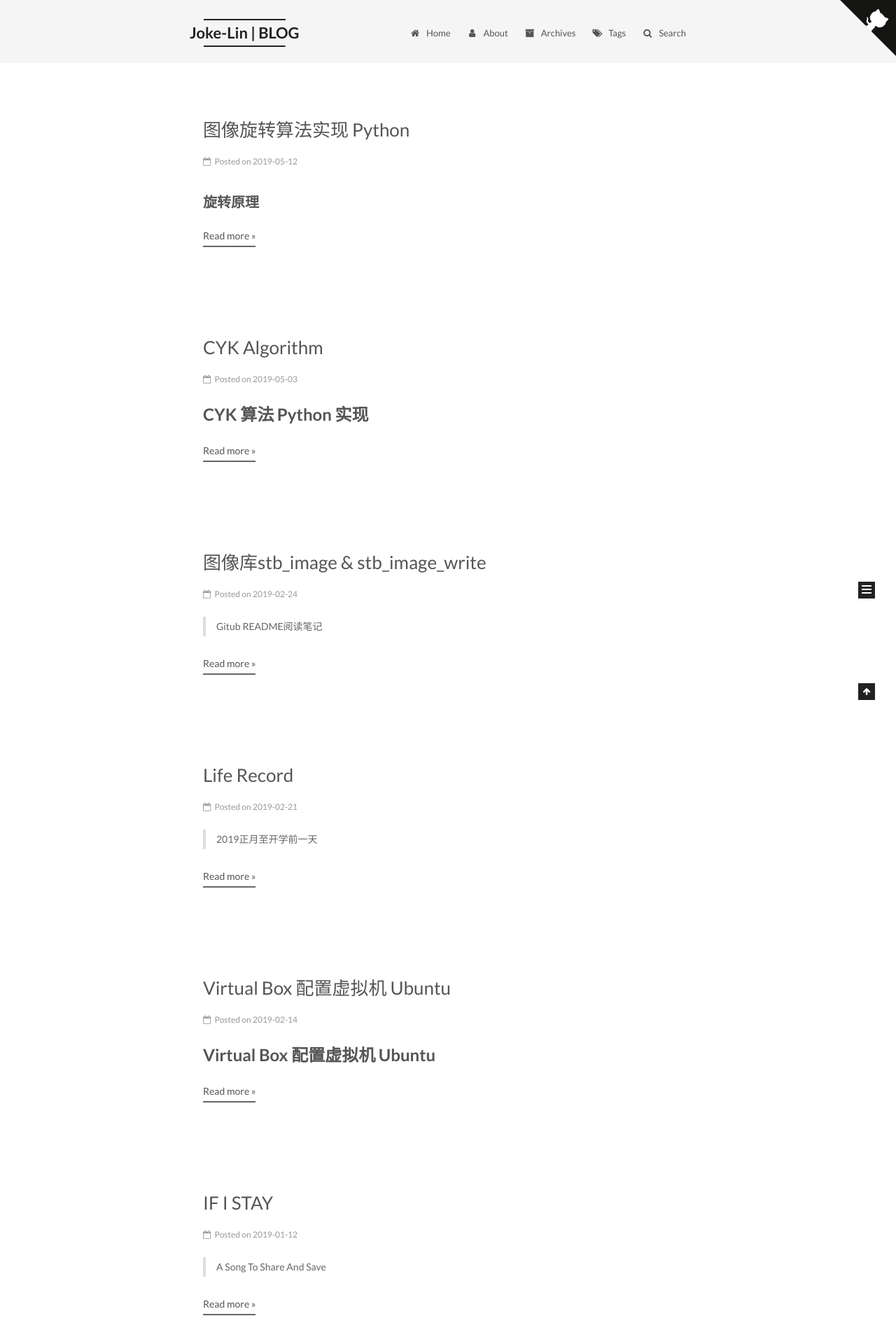
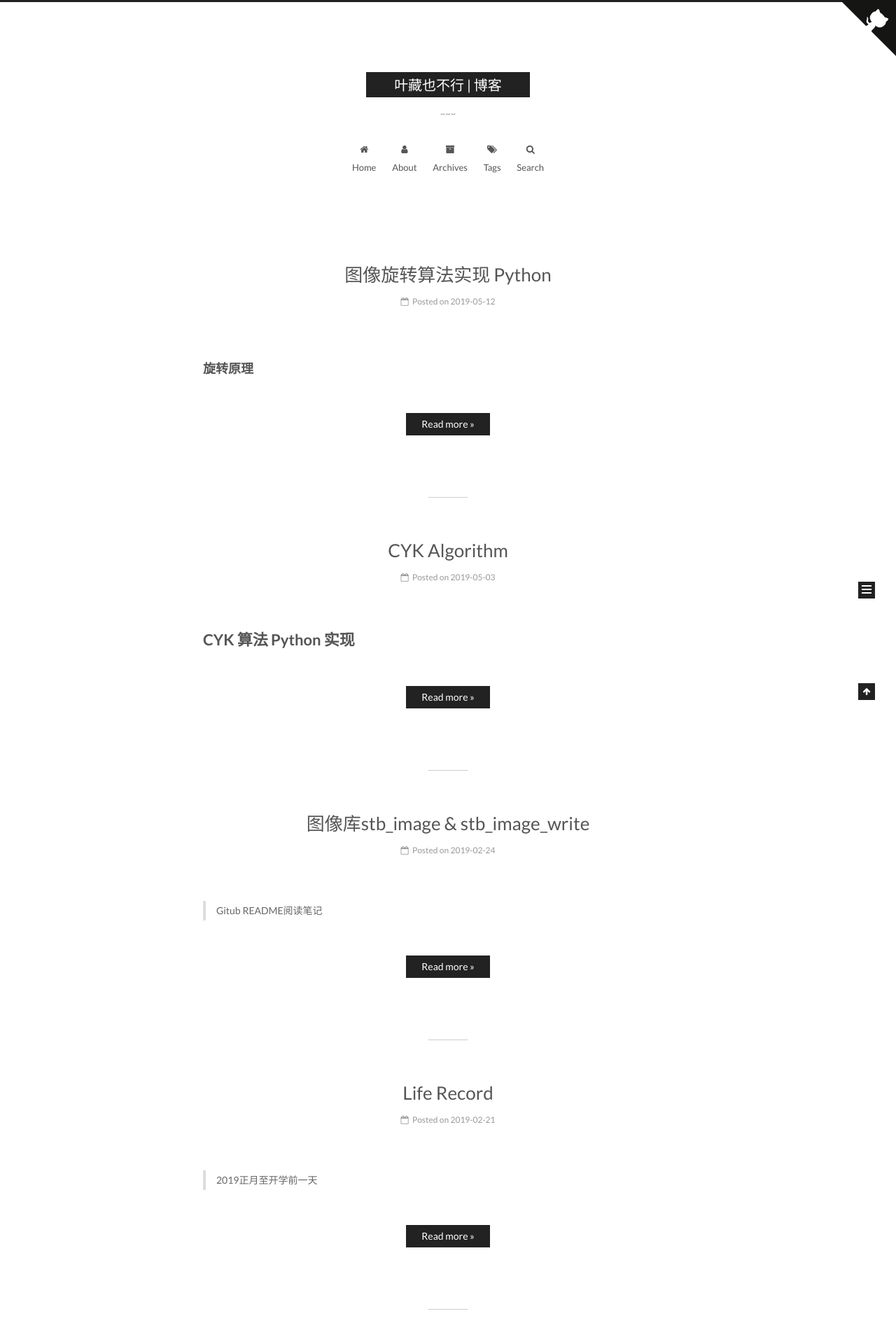
Before and after one commit to YeZ-Liu/YeZ-Liu.github.io, a Jekyll site: the page built from index.html, in a window 1280 px wide. Shown: the top 1920 px of the page at 70% size. Built offline with Jekyll 4.4.1, drawn with Linux system fonts in a browser that asks for light colours; the list of posts is cut into pages by our own code; comment, search, counter and statistics services are not loaded; some of the changed text lies outside the part shown.

Commit message:
修改了头像和配置

```diff
--- a/_config.yml
+++ b/_config.yml
@@ -4,10 +4,10 @@
 # ---------------------------------------------------------------
 
 # Site
-title: Joke-Lin | BLOG
-subtitle: Lin WeiJun's Blog
-description: Learing and Using
-author: 隔壁的二大爷
+title: 叶藏也不行 | 博客
+subtitle: ~~~
+description: 叶藏也不行
+author: 叶藏也不行
 # Support language: de, en, fr-FR, id, ja, ko, pt-BR, pt, ru, zh-Hans, zh-hk, zh-tw
 language: en
 date_format: '%Y-%m-%d'
@@ -87,7 +87,7 @@
 rss:
 
 # Specify the date when the site was setup
-since: 2018
+since: 2019
 
 # icon between year and author @Footer
 authoricon: heart
@@ -151,8 +151,8 @@
 # ---------------------------------------------------------------
 
 # Schemes
-#scheme: Muse
-scheme: Mist
+scheme: Muse
+# scheme: Mist
 #scheme: Pisces
 
 
@@ -214,8 +214,8 @@
 # Key is the link label showing to end users.
 # Value is the target link (E.g. GitHub: https://github.com/iissnan)
 social:
-  github: http://github.com/joke-lin
-  知乎: https://www.zhihu.com/people/joker-88-62-57/activities
+  github: http://github.com/YeZ-Liu
+  # 知乎: https://www.zhihu.com/people/joker-88-62-57/activities
 
 
 # Social Links Icons
@@ -234,7 +234,7 @@
 
 # Sidebar Avatar
 # in directory: /assets/images/avatar.gif
-avatar: /assets/images/avatar.jpeg
+avatar: /assets/images/avatar.jpg
 
 
 # Table Of Contents in the Sidebar
@@ -378,7 +378,7 @@
 #swiftype_key:
 
 # Baidu Analytics ID
-baidu_analytics: 77e19d3ed8ec823cc79001578a92b197
+# baidu_analytics: 77e19d3ed8ec823cc79001578a92b197
 
 # Duoshuo ShortName
 #duoshuo_shortname:
@@ -436,7 +436,7 @@
 
 # Support for LiveRe comments system.
 # You can get your uid from https://livere.com/insight/myCode (General web site)
-livere_uid: MTAyMC8zOTczMy8xNjI2MA==
+# livere_uid: MTAyMC8zOTczMy8xNjI2MA==
 
 # Support for gitalk comments system.
 gitalk:
```
Also changed, not shown: assets/favicon.ico, assets/images/avatar.jpeg (deleted), assets/images/avatar.jpg (added).
